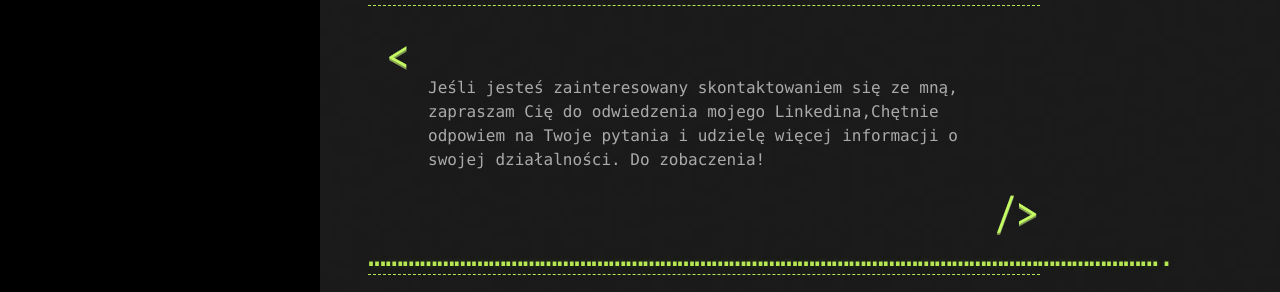
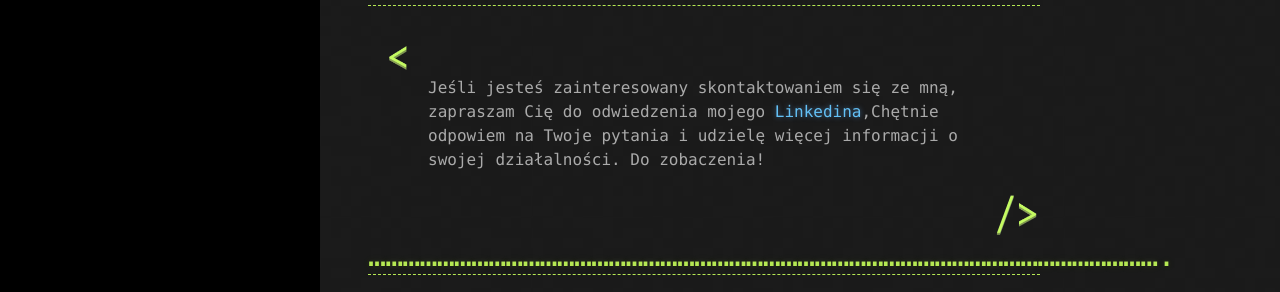
Before and after one commit to Cyberjali/Cyberjali.github.io, a Jekyll site: the page built from _pages/index.md, in a window 1280 px wide and 1142 px high. Shown: the part 847-1139 px from the top of the window. Built offline with Jekyll 4.4.1, drawn with Linux system fonts in a browser that asks for light colours; comment, search, counter and statistics services are not loaded; part of the change alters nothing that is shown.

```diff
--- a/_pages/index.md
+++ b/_pages/index.md
@@ -21,7 +21,7 @@ Lorem ipsum dolor sit amet, consectetur adipiscing elit.Lorem ipsum dolor sit am
 
 # Kontakt
 
->Jeśli jesteś zainteresowany skontaktowaniem się ze mną, zapraszam Cię do odwiedzenia mojego Linkedina,Chętnie odpowiem na Twoje pytania i udzielę więcej informacji o swojej działalności. Do zobaczenia!
+>Jeśli jesteś zainteresowany skontaktowaniem się ze mną, zapraszam Cię do odwiedzenia mojego [Linkedina](shttps://pl.linkedin.com/in/jakub-lipi%C5%84ski),Chętnie odpowiem na Twoje pytania i udzielę więcej informacji o swojej działalności. Do zobaczenia!
 
 
 # ...........................................................................................................................................
```
